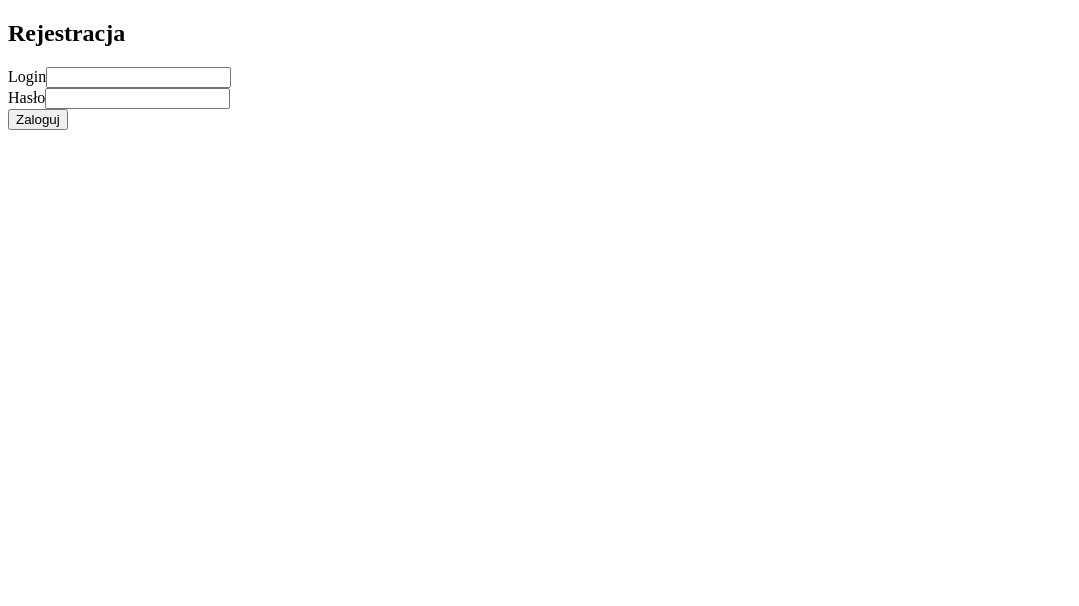
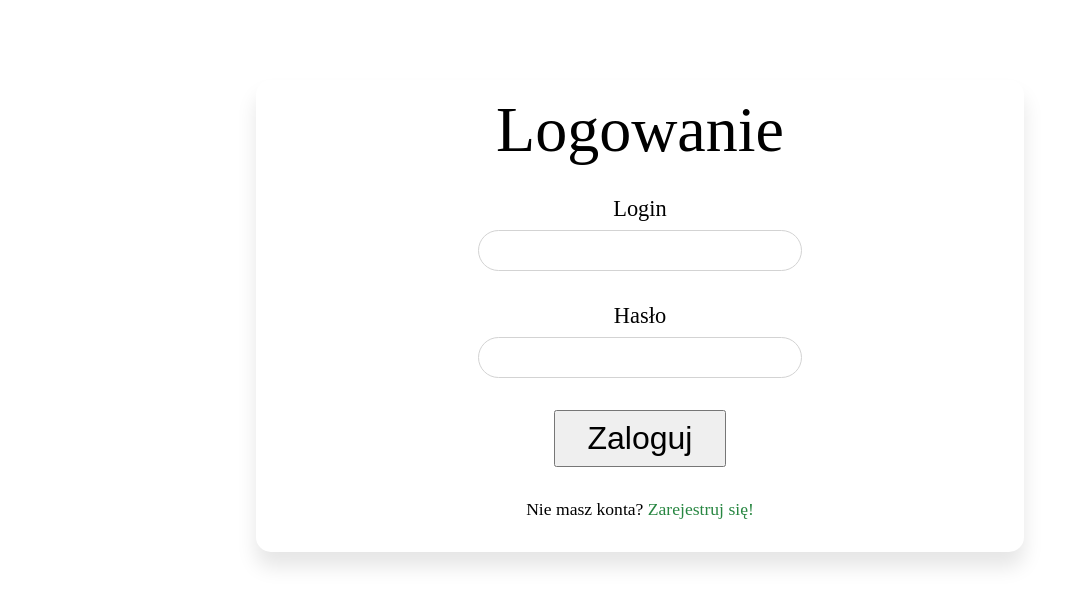
Before and after one commit to Netalyze/PO-Front, an Angular app: page / in a window 1280 px wide. Shown: the top 606 px of the page, without its empty margins (0-1079 px from the left). Built offline with nearby package versions, Linux system fonts and the light colour scheme.

Commit message:
Form do logowania

```diff
--- a/src/app/login/login.component.css
+++ b/src/app/login/login.component.css
@@ -0,0 +1,88 @@
+.grid {
+    display: grid;
+    max-width: 768px;
+    grid-template-columns: 100%; /* rozmiar kolumny */
+    margin-left: 1rem;
+    margin-right: 1rem;
+    margin-top: 5rem;
+    text-align: center;
+}
+
+@media screen and (min-width: 768px) {
+    .grid {
+        margin-left: auto;
+        margin-right: auto;
+    }
+}
+
+.is-invalid {
+    border: 1px solid red;
+}
+
+.invalid-input-text {
+    color: red;
+    font-size: 1.25rem;
+}
+
+.grid-item {
+    justify-self: center;
+}
+
+.container {
+    border-radius: 15px;
+    box-shadow: 0px 15px 20px rgba(0,0,0,0.1);
+}
+
+.title {
+    font-size: 4rem;
+    line-height: 100px;
+}
+
+.form-group {
+    padding: 1rem 2rem 1rem 2rem;
+}
+
+input {
+    height: 100%;
+    width: 90%;
+    font-size: 1.25rem;
+    padding-left: 1rem;
+    padding-top: .5rem;
+    padding-bottom: .5rem;
+    margin-top: .5rem;
+    border: 1px solid lightgrey;
+    border-radius: 25px;
+    transition: all 0.3s ease;
+}
+
+input:focus {
+    outline: none;
+    padding-top: .75rem;
+    padding-bottom: .75rem;
+}
+
+label {
+    font-size: 1.4rem;
+}
+
+button {
+    cursor: pointer;
+    font-size: 2rem;
+    padding: .5rem 2rem .5rem 2rem;
+}
+
+button:active {
+    transform: scale(0.95);
+    outline: none;
+}
+
+.singup-link {
+    font-size: 1.1rem;
+    margin-top: 1rem;
+    margin-bottom: 2rem;
+}
+
+a {
+    text-decoration: none;
+    color: rgb(39, 134, 65);
+}
--- a/src/app/login/login.component.html
+++ b/src/app/login/login.component.html
@@ -1,22 +1,33 @@
-<div>
-    <h2>Rejestracja</h2>
-    <form [formGroup]="loginForm" (ngSubmit)="onSubmit()">
+<div class="grid container">
+    <div class="grid-item title">
+        Logowanie
+    </div>
+    <form [formGroup]="loginForm" (ngSubmit)="onSubmit()" class="grid-item">
         <div class="form-group">
             <label for="username">Login</label>
-            <div *ngIf="submitted && form.username.errors?.required">Proszę podać poprawny login</div>
+            <div *ngIf="submitted && form.username.errors?.required">
+                <p class="invalid-input-text">Proszę podać odpowiednie hasło</p>
+            </div>
             <input type="text" formControlName="username"
-                [ngClass]="{ 'is-invalid': submitted && form.username.errors }">
+                [ngClass]="{ 'is-invalid': submitted && form.username.errors }"
+                class="input-field">
         </div>
 
         <div class="form-group">
             <label for="password">Hasło</label>
-            <div *ngIf="submitted && form.password.errors?.required">Proszę podać hasło</div>
+            <div *ngIf="submitted && form.password.errors?.required">
+                <p class="invalid-input-text">Proszę podać odpowiednie hasło</p>
+            </div>
             <input type="password" formControlName="password"
-                [ngClass]="{ 'is-invalid': submitted && form.password.errors }">
+                [ngClass]="{ 'is-invalid': submitted && form.password.errors }"
+                class="input-field">
         </div>
 
         <div class="form-group">
             <button [disabled]="loading">Zaloguj</button>
         </div>
     </form>
+    <div class="singup-link">
+        Nie masz konta? <a href="#">Zarejestruj się!</a>
+    </div>
 </div>
```
